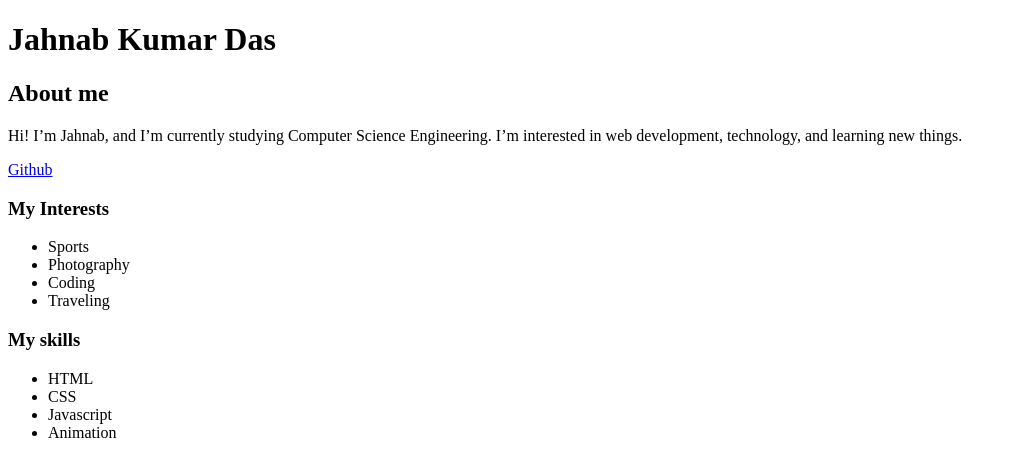
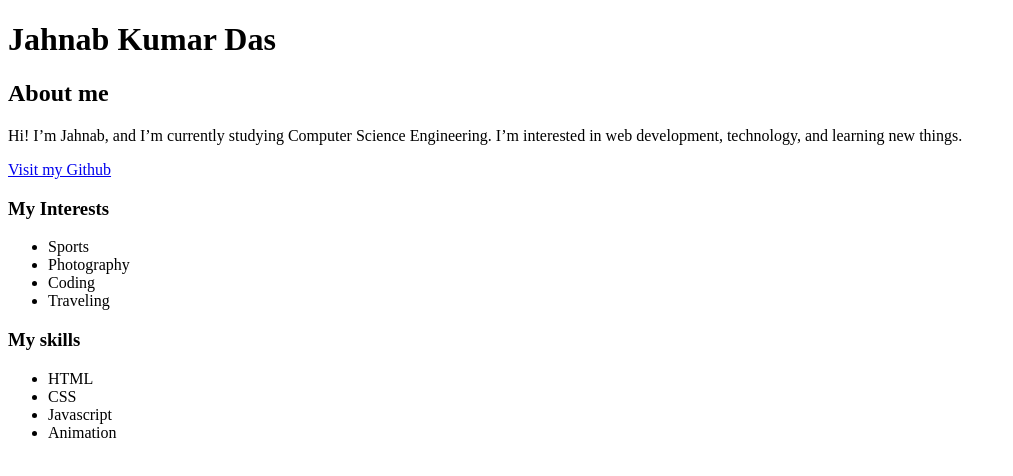
Before and after one commit to Jahnabdas/Assignment, a plain HTML site: page index.html in a window 1280 px wide. Shown: the whole page, without its empty margins (0-1013 px from the left). Drawn offline with Linux system fonts and the light colour scheme.

Commit message:
Update index.html

```diff
--- a/index.html
+++ b/index.html
@@ -13,7 +13,7 @@
       Hi! I’m Jahnab, and I’m currently studying Computer Science Engineering.
       I’m interested in web development, technology, and learning new things.
     </p>
-    <a href="https://github.com/Jahnabdas">Github</a>
+    <a href="https://github.com/Jahnabdas">Visit my Github</a>
     <h3>My Interests</h3>
     <ul>
       <li>Sports</li>
```
